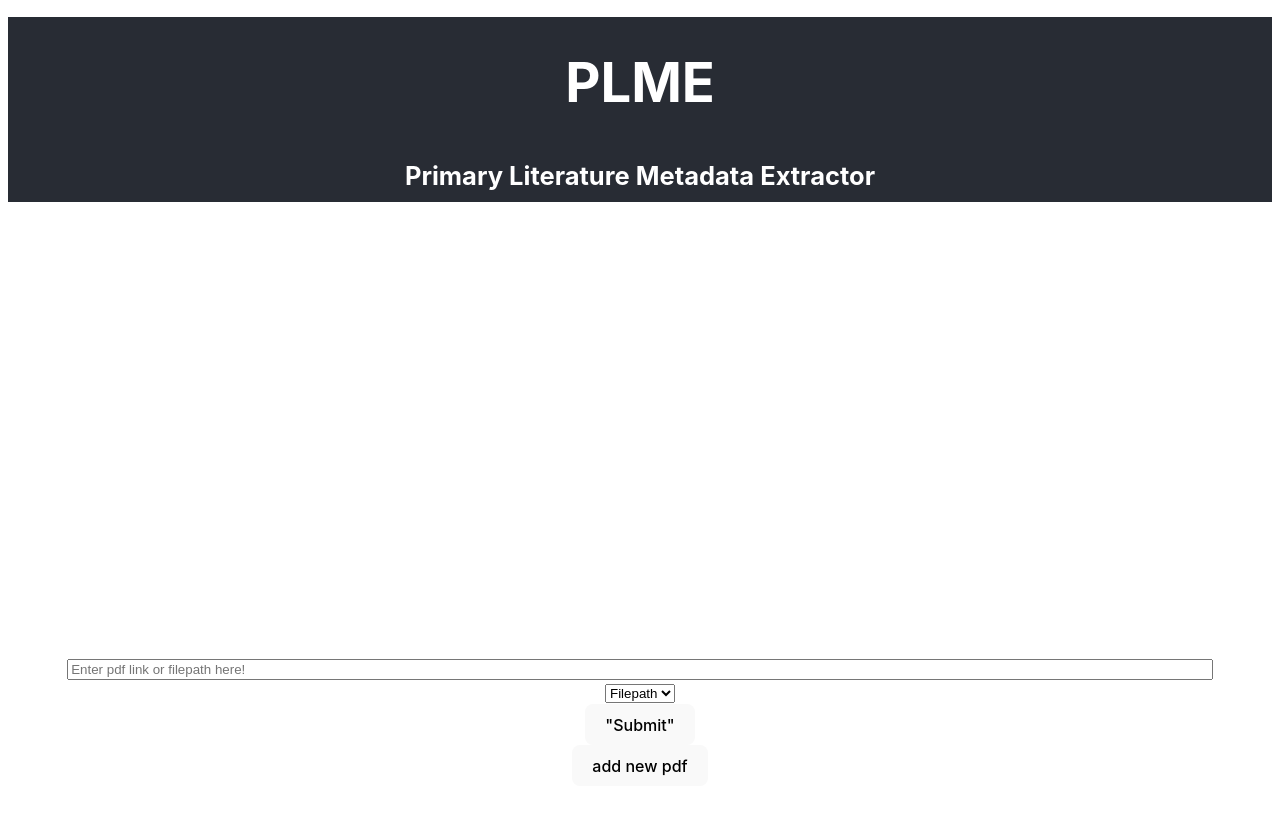
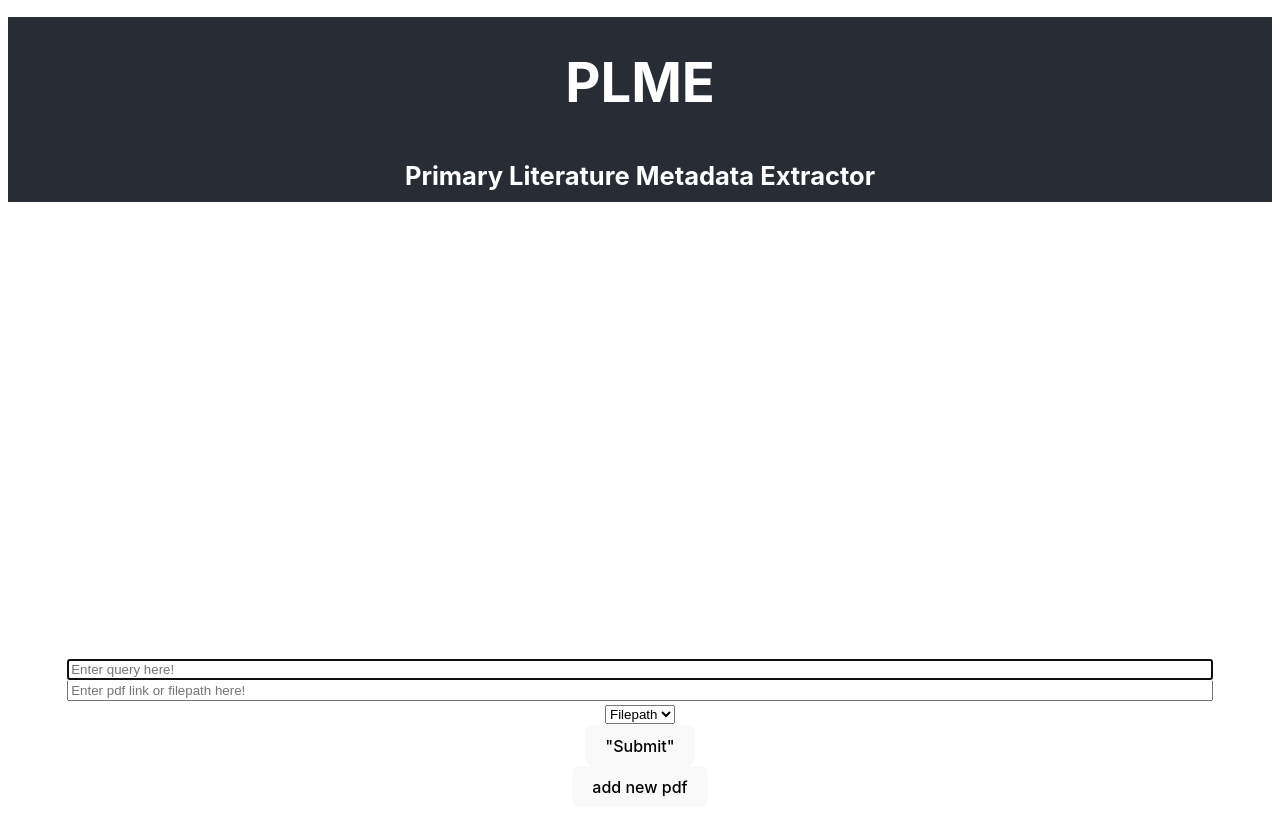
Before and after one commit to sbwest051/Projects, a React (Vite) app in the folder frontend/: page / in a window 1280 px wide. Shown: the top 836 px of the page. Built offline with nearby package versions, Linux system fonts and the light colour scheme.

Commit message:
node problems

```diff
--- a/frontend/package.json
+++ b/frontend/package.json
@@ -4,7 +4,6 @@
   "description": "Brown CSCI0320 Sprint 3 Gearup for Fall 2023",
   "license": "UNLICENSED",
   "dependencies": {
-    "@types/node": "^16.11.36",
     "@types/react": "^18.0.9",
     "@types/react-dom": "^18.0.4",
     "playwright": "^1.38.1",
@@ -19,6 +18,7 @@
     "@testing-library/react": "^13.2.0",
     "@testing-library/user-event": "^13.5.0",
     "@types/jest": "^27.5.1",
+    "@types/node": "^20.10.2",
     "@vitejs/plugin-react": "^4.1.0",
     "eslint": "^8.15.0",
     "vite": "^4.4.10",
--- a/frontend/playwright.config.ts
+++ b/frontend/playwright.config.ts
@@ -1,4 +1,5 @@
 import { defineConfig, devices } from '@playwright/test';
+
 
 /**
  * Read environment variables from file.
--- /dev/null
+++ b/frontend/src/components/QueryInput.tsx
@@ -0,0 +1,32 @@
+import "../styles/main.css";
+import { Dispatch, SetStateAction } from "react";
+
+// uses value state variable to update the command string in the REPL input class
+interface QueryInputProps {
+  value: string;
+  setValue: Dispatch<SetStateAction<string>>;
+  ariaLabel: string;
+  onKeyPress?: (event: React.KeyboardEvent<HTMLInputElement>) => void;
+}
+
+// function which updates the command string from the text box input
+export function QueryInput({
+  value,
+  setValue,
+  ariaLabel,
+  onKeyPress,
+}: QueryInputProps) {
+  return (
+    <input
+      type="text"
+      className="repl-command-box"
+      value={value}
+      placeholder="Enter query here!"
+      onChange={(ev) => setValue(ev.target.value)}
+      aria-label={ariaLabel}
+      aria-description="where to put your query "
+      //onKeyPress={onKeyPress}
+      autoFocus
+    ></input>
+  );
+}
--- a/frontend/src/components/REPL.tsx
+++ b/frontend/src/components/REPL.tsx
@@ -21,14 +21,13 @@ export default function REPL() {
       />
       {/* <hr></hr> */}
       <REPLInput
-       // files={files}
+        // files={files}
         history={history}
         setHistory={setHistory}
         //setFiles={setFiles}
         //data={data}
         setData={setData}
-        count={count}
-      />
+        count={count} pdfType={""}      />
     </div>
   );
 }
--- a/frontend/src/components/REPLInput.tsx
+++ b/frontend/src/components/REPLInput.tsx
@@ -1,8 +1,9 @@
 import "../styles/main.css";
 import { Dispatch, SetStateAction, useState } from "react";
 import { ControlledInput } from "./ControlledInput";
+import { QueryInput } from "./QueryInput";
 import { LoadViewCSV, SearchCSV } from "../mockedJson";
-import internal from "stream";
+
 
 /**
  * A connection between components in the mock.
@@ -40,11 +41,12 @@ export function REPLInput(props: REPLInputProps) {
   const [pdfTypes, setPdfTypes] = useState<string[]>(["filepath"]);
 
 
-  // This function is triggered when the button is clicked.
+  // This function is triggered when the submit button is clicked.
   function handleSubmit(commandString: string) {
     setCount(count + 1);
     setPdfTypes([...pdfTypes,props.pdfType ]) //check to see if this line is necessary
     console.log("Selected PDF Types:", pdfTypes);
+    //TODO: Add functionality to pass to backend handler
 
 
     // inputValues.forEach((value, index) => {
@@ -64,6 +66,17 @@ export function REPLInput(props: REPLInputProps) {
     <div className="repl-input">
       {/* <fieldset> */}
       {/* <legend>Enter a command:</legend> */}
+      <QueryInput
+        value={commandString}
+        setValue={setCommandString}
+        ariaLabel={"Query input"}
+        onKeyPress={(e) => {
+        if (e.key === "Enter") {
+              handleSubmit(commandString);
+            }
+          }}
+      />
+
       {inputValues.map((value, index) => (
         <ControlledInput
           value={value}
```
Also changed, not shown: 2 other files (tests, documents, lock files or other folders).
